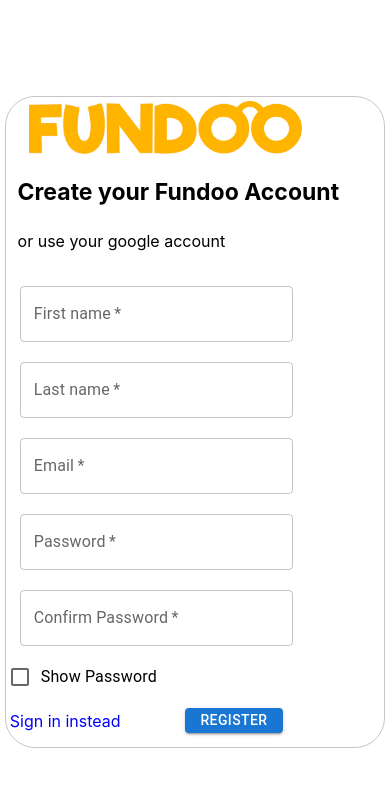
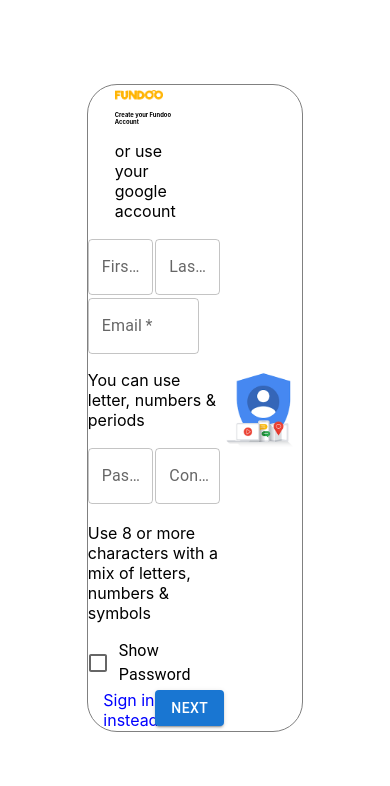
Before and after one commit to Saipavanganesh/React, a React (Create React App) app: page /signup in a window 390 px wide. Shown: the top 786 px of the page. Built offline with nearby package versions, Linux system fonts and the light colour scheme.

Commit message:
[Ganesh] refactor : Updated Css of Login and Signup, made responsive

```diff
--- a/src/pages/login/login.css
+++ b/src/pages/login/login.css
@@ -1,53 +1,58 @@
-*{
-    margin: 0;
-    padding: 0;
+.big-box{
+    margin-top: 20vh;
+    width: 100vw;
+    height: 80vh;
 }
-.loginPage{
-    width: 98vw;
-    height: 98vh;
+.login-page{
+    margin: auto;
+    border: 1px solid gray;
+    border-radius: 30px;
+    width: 35%;
+    height: 70%;
     display: flex;
     flex-direction: column;
     justify-content: center;
     align-items: center;
 }
-.log-box{
+.fundoo{
+    display: flex;
+    flex-direction: column;
+    justify-content: center;
+    align-items: center;
+}
+h1{
+    font-size: 1.5vw;
+}
+.fundoo-logo{
+    width: 60%;
+}
+
+.cred{
+    width: 80%;
+}
+.log{
+    width: 85%;
+}
+.login-name{
+    height: 40%;
+    width: 80%;
     display: flex;
     flex-direction: column;
     align-items: center;
-    justify-content: center;
-    width: 40vw;
-    height: 64vh;
-    border: 1px solid rgba(2, 0, 0, 0.226);
-    border-radius: 30px;
-}
-.log{
-    margin: 10px
-}
-.cred{
-    width: 27vw;
+    justify-content: space-around;
 }
 .forgot-password{
-    margin-left: 19vw;
+    width: 85%;
+    float: left;
 }
 .signup-and-button{
-    margin-top: 3vh;
-    margin-left: 1vw;
+    margin-top: 3%;
     display: flex;
-    justify-content: center;
+    width: 70%;
 }
-@media (min-width: 500px) and (max-width: 768px){
-    .log-box{
-        width: 490px;
-    }
-    .cred{
-        width:350px ;
-    }
+.submit-login{
+    float: right;
 }
-@media (min-width: 769px) and (max-width: 1100px){
-    .log-box{
-        width: 700px;
-    }
-    .cred{
-        width:350px ;
-    }
+.anchor{
+    width: 50%;
 }
--- a/src/pages/login/login.js
+++ b/src/pages/login/login.js
@@ -7,17 +7,20 @@ import { Link } from 'react-router-dom';
 
 const LoginForm = () => {
     return (
-        <div className='loginPage'>
-            <div className="log-box">
-                <img
+        <div className="big-box">
+            <div className='login-page'>
+                <div className="fundoo">
+                    <img className='fundoo-logo'
                         src={fundooImage}
-                    width='300vw'
                         alt='Fundoo'
                     />
                     <h1>Login to your Fundoo Account</h1>
+                </div>
+                <div className="login-name">
                     <div className='log'><TextField className="cred" label="Email" variant="outlined" required /></div>
                     <div className='log'><TextField className="cred" type='Password' label="Password" variant="outlined" required /></div>
                     <div className='forgot-password'><Link className='span-text' to='/forgot-password'>Forgot Password</Link>
+                    </div>
                 </div>
                 <div className='signup-and-button'>
                     <div className='anchor'><Link className='span-text' to='/signup'>Create Account</Link>
--- a/src/pages/signup/signup.css
+++ b/src/pages/signup/signup.css
@@ -1,163 +1,52 @@
+.total-page{
+    margin-top: 10vh;
+    width: 100vw;
+    height: 90vh;
+}
+.in-box{
+    margin: auto;
+    width: 55%;
+    height: 85%;
+    display: flex;
+    border: 1px solid gray;
+    border-radius: 30px;
+}
+.sign-up{
+    width:85%;
+    display: flex;
+    flex-direction: column;
+    justify-content:space-around;
+    align-items: center;
 
-* {
-    margin: 0;
-    padding: 0;
 }
-.cover {
-    height: 100vh;
+.google-logo-box{
     display: flex;
     flex-direction: column;
     justify-content: center;
-    align-items: center;
+    width: 37%;
 }
-.fundooImage {
-    margin-left: 5vw;
+.fundoo-image{
+    width: 60%;
 }
-.google-account-text {
-    margin-left: 2vw;
-    margin-bottom: 25px;
+h1{
+    font-size: 25px;
 }
-.name {
+.name{
     display: flex;
-    justify-content: left;
 }
-.sign {
-    margin: 10px;
+
+.email-text-box{
+    width: 28.5vw;
 }
-.supEmail {
-    width: 30vw;
+.text-box, .email{
+    margin-right: 2%;
 }
-.submit-signup {
-    height: 7vh;
-    width: 8vw;
-}
-.span-text {
+a{
     color: blue;
     text-decoration: none;
 }
-.login-and-button {
+.login-and-button{
     display: flex;
-    justify-content: left;
+    width: 77%;
+    justify-content: space-between;
 }
-.anchor {
-    margin-right: 14vw;
-    display: flex;
-    align-items: center;
-}
-.email-comment {
-    margin-left: 0.5vw;
-    margin-bottom: 4vh;
-}
-.password-comment {
-    margin-left: 0.5vw;
-    margin-bottom: 4vh;
-}
-.sp-box {
-    margin-right: 20vw;
-    margin-top: -3vh;
-}
-.gimg {
-    position: absolute;
-    top: 40vh;
-    left: 60vw;
-    /* display: none; */
-}
-.in-box {
-    width: 50vw;
-    padding: 1vw;
-    border: 1px solid rgba(2, 0, 0, 0.226);
-    border-radius: 30px;
-}
-@media (min-width: 768px) and (max-width: 1080px){
-    .in-box {
-        width: 94vw;
-    }
-    h1{
-        font-size: 45px;
-    }
-    .fundooImage {
-        width: 40%;
-    }
-    .supEmail {
-        width: 75vw;
-    }
-    .sup{
-        width: 36vw;
-    }
-    .submit-signup {
-        width: 150px;
-    }
-    .login-and-button {
-        display: flex;
-        justify-content: left;
-    }
-    .submit-signup{
-        height: 5vh;
-        width: 25vw;
-    }
-    .gimg {
-        position: absolute;
-        top: 21vh;
-        left: 79vw;
-    }
-}
-@media (min-width: 441px) and (max-width: 767px) {
-    .in-box {
-        width: 96vw;
-        border:0px solid white;
-    }
-    .fundooImage {
-        width: 40%;
-    }
-    .gimg {
-        display: none;
-    }
-    .supEmail {
-        width: 75vw;
-    }
-    .sup{
-        width: 36vw;
-    }
-    .submit-signup {
-        width: 150px;
-    }
-    .login-and-button {
-        display: flex;
-        justify-content: left;
-    }
-    .submit-signup{
-        height: 5vh;
-        width: 25vw;
-    }
-}
-
-@media (max-width: 440px) {
-    .in-box {
-        width: 95vw;
-    }
-    .gimg{
-        display: none;
-    }
-    .name{
-        display: flex;
-        flex-direction: column;
-    }
-    .sup, .supEmail, .password{
-        width: 70vw;
-    }
-
-    .fundooImage{
-        width: 70vw;
-    }
-    h1{
-        font-size: 23px;
-    }
-    .password-comment,
-    .email-comment{
-        display: none;
-    }
-    .submit-signup{
-        height: 3vh;
-        width: 25vw;
-    }
-}
--- a/src/pages/signup/signup.js
+++ b/src/pages/signup/signup.js
@@ -11,46 +11,54 @@ import FormControlLabel from '@mui/material/FormControlLabel';
 const SignupForm = () => {
 
     return (
-        <div className='cover'>
+        <div className="total-page">
             <div className="in-box">
-                <img className='fundooImage'
+                <div className="sign-up">
+                    <div className="fundoo-logo">
+                        <img className='fundoo-image'
                             src={fundooImage}
-                    width='300vw'
                             alt='Fundoo'
                         />
-                <div className="im">
-                    <img className='gimg'
-                        src={googleImage}
-                        width='14%'
-                        alt='Google Image'
-                    />
-                </div>
                         <h1 className='google-account-text'>Create your Fundoo Account</h1>
                         <p className='google-account-text'>or use your google account</p>
-                <div className='name'>
-
-                    <div className='sign'><TextField className='sup' id="firstname" label="First name" variant="outlined" required /></div>
-
-                    <div className='sign'><TextField className='sup' id="lastname" label="Last name" variant="outlined" required /></div>
                     </div>
-
-                <div className='sign'><TextField className='supEmail' id="email" label="Email" variant="outlined" required /></div>
-
+                    <div className="name">
+                        <div className='text-box'>
+                            <TextField className="outlined-basic" label="First Name" variant="outlined" required />
+                        </div>
+                        <div className='text-box'>
+                            <TextField className="outlined-basic" label="Last Name" variant="outlined" required />
+                        </div>
+                    </div>
+                    <div className="email">
+                        <TextField className="email-text-box" label="Email" variant="outlined" required />
                         <p className='email-comment'>You can use letter, numbers & periods</p>
-                <div className='name'>
-
-                    <div className='sign'><TextField className='sup' id="password" type='Password' label="Password" variant="outlined" required /></div>
-
-                    <div className='sign'><TextField className='sup' id="password" type='Password' label="Confirm Password" variant="outlined" required /></div>
+                    </div>
+                    <div className="name">
+                        <div className='text-box'>
+                            <TextField className="outlined-basic" label="Password" variant="outlined" required />
+                        </div>
+                        <div className='text-box'>
+                            <TextField className="outlined-basic" label="Confirm Password" variant="outlined" required />
+                        </div>
+                    </div>
+                    <div className="checkbox-button">
+                        <p className='password-comment'>Use 8 or more characters with a mix of letters, numbers & symbols</p>
+                        <FormControlLabel control={<Checkbox />} label="Show Password" />
 
                     </div>
-                <p className='password-comment'>Use 8 or more characters with a mix of letters, numbers & symbols</p>
-                <span className='sp-box'><FormControlLabel control={<Checkbox />} label="Show Password" /></span>
-
                     <div className='login-and-button'>
                         <div className='anchor'><Link className='span-text' to='/login'>Sign in instead</Link>
                         </div>
-                    <div className='sign'><Button className='submit-signup' variant="contained">Register</Button></div>
+                        <div className='sign'><Button className='submit-signup' variant="contained">Next</Button></div>
+                    </div>
+                </div>
+                <div className="google-logo-box">
+                    <img className='gimg'
+                        src={googleImage}
+                        alt='Google Image'
+                    />
+
                 </div>
             </div>
         </div>
```
Lines whose indentation alone changed are shown as unchanged.
